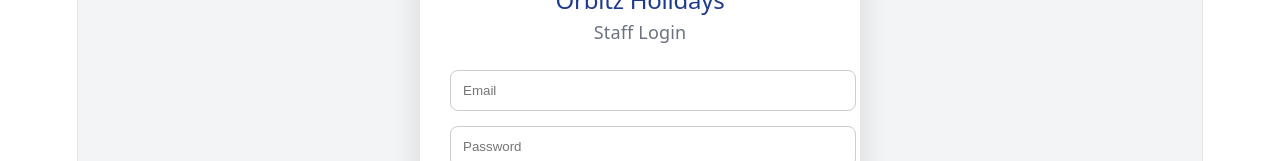
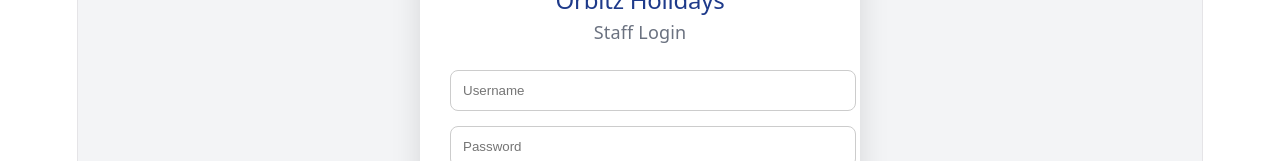
Before and after one commit to prabirbsnl-rgb/TourPackageMaker, a React (Vite) app: page / in a window 1280 px wide. Shown: the part 294-455 px from the top of the page. Built offline with nearby package versions, Linux system fonts and the light colour scheme; no server answers.

Commit message:
Change login from email to username

```diff
--- a/src/Login.jsx
+++ b/src/Login.jsx
@@ -4,7 +4,7 @@
 import { auth } from "./firebase";
 
 export default function Login({ onLogin }) {
-  const [email, setEmail] = useState("");
+  const [username, setUsername] = useState("");
   const [password, setPassword] = useState("");
   const [error, setError] = useState("");
 
@@ -12,10 +12,23 @@
   setError("");
 
   try {
-      await signInWithEmailAndPassword(auth, email, password);
+    const usernameMap = {
+      admin: "admin@gmail.com",
+      staff: "staff@gmail.com",
+    };
+
+    const loginEmail = usernameMap[username.trim().toLowerCase()];
+
+    if (!loginEmail) {
+      setError("Invalid username.");
+      return;
+    }
+
+    await signInWithEmailAndPassword(auth, loginEmail, password);
+
     onLogin();
   } catch (err) {
-      setError("Invalid email or password.");
+    setError("Invalid username or password.");
   }
 };
 
@@ -59,10 +72,10 @@
         </p>
 
         <input
-          type="email"
-          placeholder="Email"
-          value={email}
-          onChange={(e) => setEmail(e.target.value)}
+  type="text"
+  placeholder="Username"
+  value={username}
+  onChange={(e) => setUsername(e.target.value)}
   style={{
     width: "100%",
     padding: 12,
```
Lines whose indentation alone changed are shown as unchanged.
